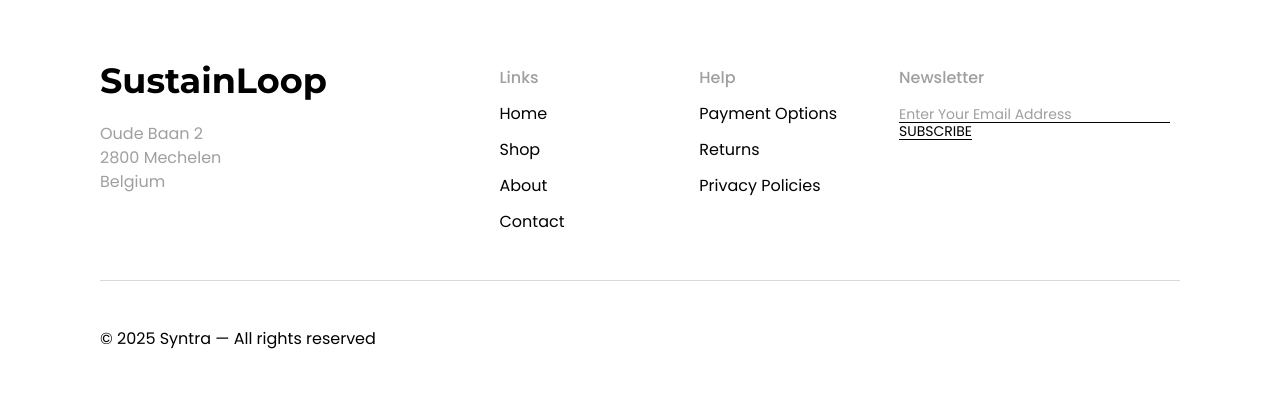
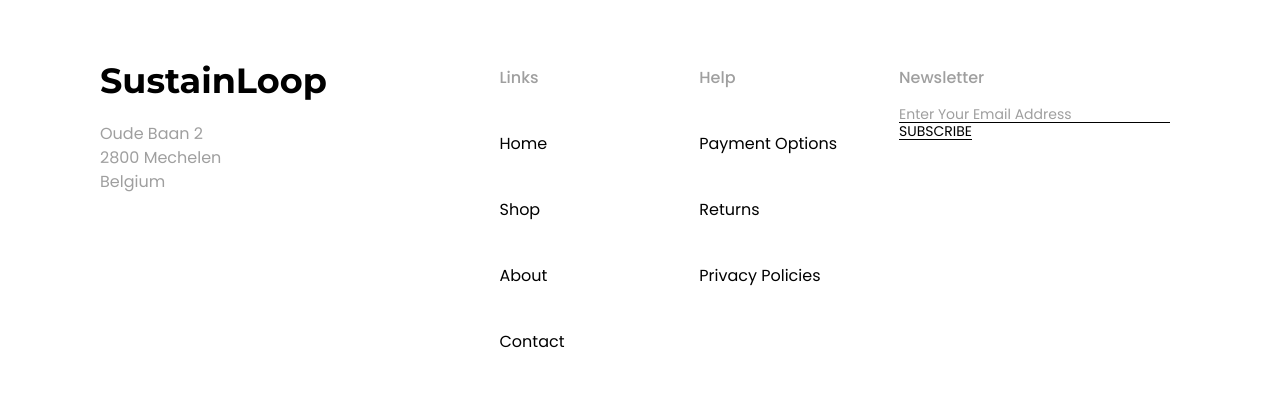
Before and after one commit to Steve-D3/GW2, a React (Vite) app in the folder client/: page / in a window 1280 px wide. Shown: the part 3300-3700 px from the top of the page. Built offline with nearby package versions, Linux system fonts and the light colour scheme.

Commit message:
footer style

```diff
--- a/client/src/styles/Footer.module.css
+++ b/client/src/styles/Footer.module.css
@@ -42,7 +42,7 @@
   ul {
     display: flex;
     flex-direction: column;
-    gap: 2rem;
+    gap: 5rem;
     li {
       a {
         transition: 300ms;
@@ -61,7 +61,7 @@
   ul {
     display: flex;
     flex-direction: column;
-    gap: 2rem;
+    gap: 5rem;
     li {
       a {
         transition: 300ms;
```
